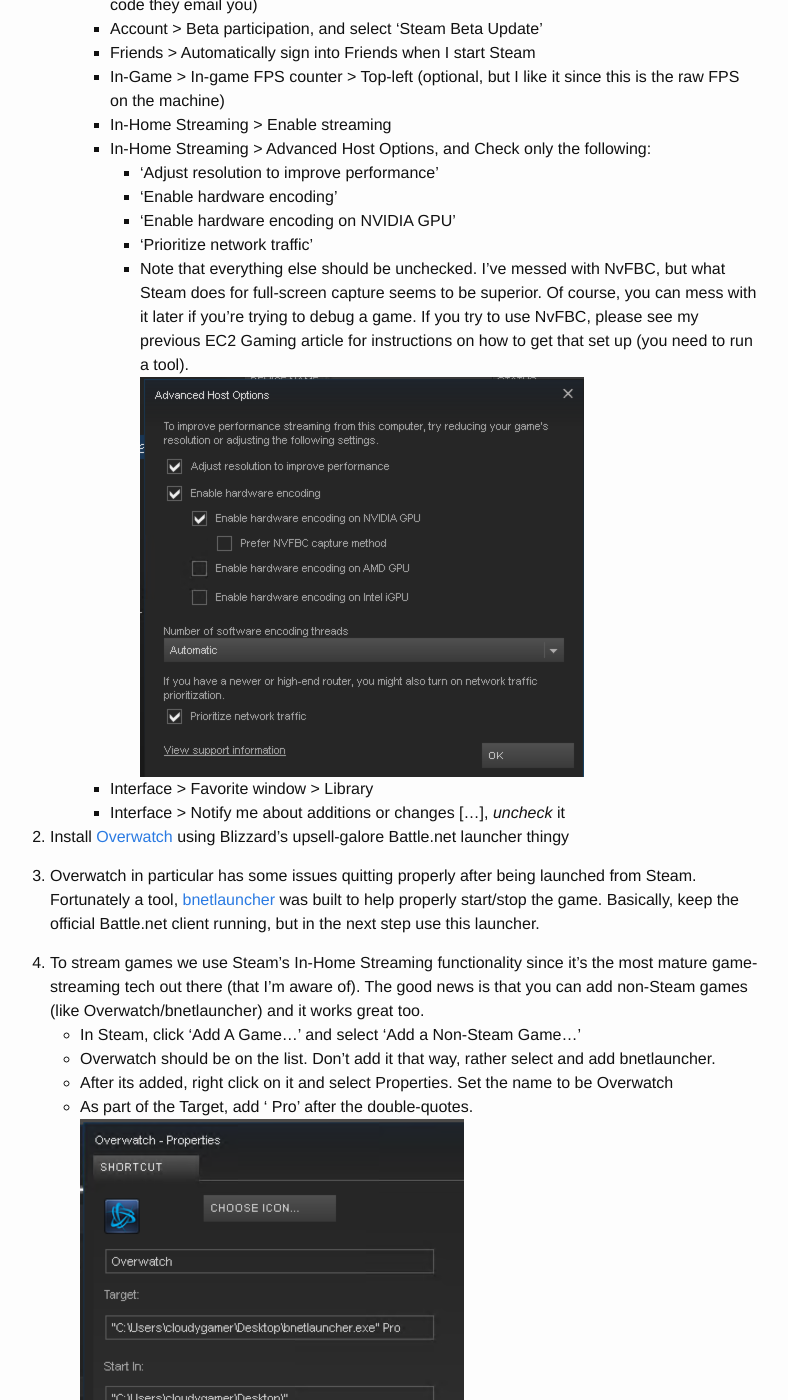
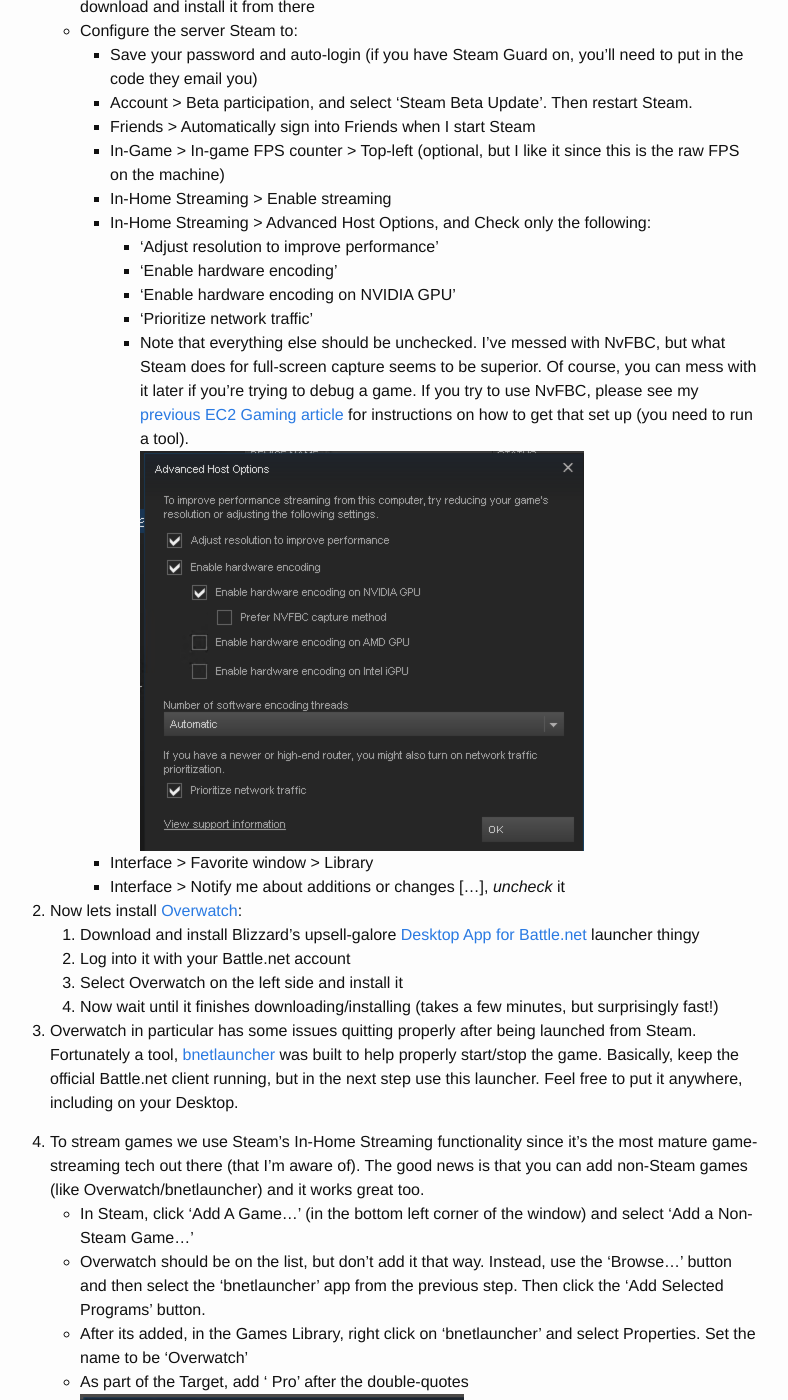
Before and after one commit to lg/lg.io, a Jekyll site: the page built from _posts/2016-10-12-cloudy-gamer-playing-overwatch-on-azures-new-monster-gpu-instances.md, in a window 1280 px wide and 1400 px high, scrolled down 17360 px. Shown: the whole window, without its empty margins (250-1038 px from the left). Built offline with Jekyll 4.4.1, drawn with Linux system fonts in a browser that asks for light colours; comment, search, counter and statistics services are not loaded; some of the changed text lies outside the part shown.

Commit message:
fixed a couple more things

```diff
--- a/_posts/2016-10-12-cloudy-gamer-playing-overwatch-on-azures-new-monster-gpu-instances.md
+++ b/_posts/2016-10-12-cloudy-gamer-playing-overwatch-on-azures-new-monster-gpu-instances.md
@@ -187,14 +187,14 @@ Meanwhile, I suggest watching this quick video I made, plus skim the instruction
 	<br/>![](/assets/azure-overwatch/disable-non-nvidia-driver.png){:width="520"}
 
 1. You're using the Remote Desktop service in Windows to administer everything. The problem is that whenever you disconnect from the server, Remote Desktop will lock the screen (and you'll need to CTRL-ALT-DEL to be able to use things). This is no good if we'll want games to be running.
-	- On the desktop, right click and create a shortcut and have it run the command `tscon 1 /dest:console` and name it 'Disconnect'
+	- On the desktop, right click and create a new shortcut and have it run the command `tscon 1 /dest:console` and name it 'Disconnect'. NOTE: sometimes `tscon 1` isn't the correct one, try `tscon 2`. you'll know that it works if you get disconnected when running this after the remaining steps below.
 	<br/>![](/assets/azure-overwatch/disconnect-shortcut.png){:width="638"}
 	- Right click on it, select Properties and click the 'Advanced' button
 	- Put a checkmark in the 'Run as administrator' option
 	<br/>![](/assets/azure-overwatch/run-as-admin.png){:width="391"}
-	- In the next step and we'll be using this link, plus also with Steam later
+	- In the next step and going forward, we'll be using this link when needing to log out of Remote Desktop but keep the unlocked desktop available for other applications
 
-1. Ok this is a weird one. You'll need to install TightVNC from the internet so you can configure the monitors properly. Depending on the Azure machine type you selects and the amount of graphics cards, you'll need to disable things.
+1. Ok this is a weird one. You'll need to install TightVNC from the internet so you can configure the monitors properly. Depending on the Azure machine type you selected and the amount of graphics cards, you'll need to disable things.
 	- Download TightVNC 64-bit from [here](http://www.tightvnc.com/download.php).
 	- Install it and set some passwords.
 	- Once completed, right click on the new system tray icon, select 'Configuration...', and 'Set...' by 'Primary password' and type in a **secure** password. Remember that your machine is open to the world and people most certainly do port scan looking around for machines like yours to play with. Secure passwords are key.
@@ -206,12 +206,12 @@ Meanwhile, I suggest watching this quick video I made, plus skim the instruction
 	- Under 'Multiple displays', select 'Show only on 1' and click 'Apply'
 	<br/>[![](/assets/azure-overwatch/show-only-on-1-thumb.jpg){:width="717"}](/assets/azure-overwatch/show-only-on-1.png)
 	- Select 'Keep Settings' and you're done here. You can disconnect from the VNC server.
-	- Go back in Remote Desktop and you can now uninstall TightVNC. This is the only config that can only be done this way.
+	- Go back in Remote Desktop and you can now uninstall TightVNC. This is the only configuration change that needs to be done this way.
 	- **HELP REQUESTED:** Is there a better way of doing this without needing to use TightVNC?
 
 ### Part 3: Audio
 
-1. Enable audio in Windows Server, the service is off by default
+1. Enable audio in Windows Server (the service is off by default)
 	- Click the Start button and type in 'Services'
 	- Double click on 'Windows Audio' and select 'Automatic' for 'Startup type'
 
@@ -223,7 +223,7 @@ Meanwhile, I suggest watching this quick video I made, plus skim the instruction
 ### Part 4: ZeroTier VPN
 
 1. Azure (like EC2 and others) is still *very* fresh with IPv6, and it's current implementation is not enough for use here. We'll need to force disable it in Windows otherwise some software might try to do a [IPv6-over-IPv4](https://en.wikipedia.org/wiki/Teredo_tunneling) tunnel which ruins everything (Zerotier for examples tries to do this).
-	- Open up an Administrator PowerShell (click Start, right click on 'Windows PowerShell' and 'Run as Administrator'.
+	- Open up an Administrator PowerShell (click Start, right click on 'Windows PowerShell' and 'Run as Administrator')
 	- Then run the following:
 
 			Set-Net6to4Configuration -State disabled
@@ -241,7 +241,7 @@ Meanwhile, I suggest watching this quick video I made, plus skim the instruction
 		- Write down that Network ID
 		<br/>[![](/assets/azure-overwatch/zerotier-config-thumb.jpg){:width="705"}](/assets/azure-overwatch/zerotier-config.png)
 	- Now, go install ZeroTier on the server. The Windows download link is [here](https://download.zerotier.com/dist/ZeroTier%20One.msi). When installing, select to approve everything, including the network adapter.
-	- At the end, it'll come up with the ZeroTier One window. Put that Network ID in there and click Join. Click Yes on any Windows prompts.
+	- At the end, it'll come up with the ZeroTier One window. Put your Network ID at the bottom and click Join. Click Yes on any Windows prompts.
 	<br/>![](/assets/azure-overwatch/zerotier-server.png){:width="412"}
 	- Repeat the same installation of ZeroTier again except on your laptop. The Mac download link is [here](https://download.zerotier.com/dist/ZeroTier%20One.pkg). Have it join the same network.
 	<br/>![](/assets/azure-overwatch/zerotier-client.png){:width="401"}
@@ -258,15 +258,15 @@ Meanwhile, I suggest watching this quick video I made, plus skim the instruction
 
 	![](/assets/azure-overwatch/network-adapters.png){:width="1007"}
 
-1. I'd recommend rebooting now, just because of all the quirky network changes. Note that ZeroTier will always reconnect on both systems, so if you ever need to make changes, use ZeroTier One on both systems to configure things.
+1. I'd recommend rebooting now, just because of all the quirky network changes. Note that ZeroTier will always reconnect on both systems, so if you ever need to make changes, use ZeroTier One on both systems to configure network changes.
 
 ### Part 5: Steam In-Home Streaming + OverWatch
 
 1. Install Steam (yes, even though we eventually want to play Overwatch, we need Steam's [In-Home Streaming](http://store.steampowered.com/streaming/) to work)
 	- Click on the Internet Explorer button on the task bar and go to 'https://steampowered.com' and download and install it from there
-	- Configure Steam to:
+	- Configure the server Steam to:
 		- Save your password and auto-login (if you have Steam Guard on, you'll need to put in the code they email you)
-		- Account > Beta participation, and select 'Steam Beta Update'
+		- Account > Beta participation, and select 'Steam Beta Update'. Then restart Steam.
 		- Friends > Automatically sign into Friends when I start Steam
 		- In-Game > In-game FPS counter > Top-left (optional, but I like it since this is the raw FPS on the machine)
 		- In-Home Streaming > Enable streaming
@@ -275,20 +275,24 @@ Meanwhile, I suggest watching this quick video I made, plus skim the instruction
 			- 'Enable hardware encoding'
 			- 'Enable hardware encoding on NVIDIA GPU'
 			- 'Prioritize network traffic'
-			- Note that everything else should be unchecked. I've messed with NvFBC, but what Steam does for full-screen capture seems to be superior. Of course, you can mess with it later if you're trying to debug a game. If you try to use NvFBC, please see my previous EC2 Gaming article for instructions on how to get that set up (you need to run a tool).
+			- Note that everything else should be unchecked. I've messed with NvFBC, but what Steam does for full-screen capture seems to be superior. Of course, you can mess with it later if you're trying to debug a game. If you try to use NvFBC, please see my [previous EC2 Gaming article]({% post_url 2015-07-05-revised-and-much-faster-run-your-own-highend-cloud-gaming-service-on-ec2 %}) for instructions on how to get that set up (you need to run a tool).
 			<br/>![](/assets/azure-overwatch/steam-streaming-server.png){:width="444"}
 		- Interface > Favorite window > Library
 		- Interface > Notify me about additions or changes [...], *uncheck* it
 
-1. Install [Overwatch](https://playoverwatch.com) using Blizzard's upsell-galore Battle.net launcher thingy
+1. Now lets install [Overwatch](https://playoverwatch.com):
+	1. Download and install Blizzard's upsell-galore [Desktop App for Battle.net](http://us.battle.net/en/app/) launcher thingy
+	1. Log into it with your Battle.net account
+	1. Select Overwatch on the left side and install it
+	1. Now wait until it finishes downloading/installing (takes a few minutes, but surprisingly fast!)
 
-1. Overwatch in particular has some issues quitting properly after being launched from Steam. Fortunately a tool, [bnetlauncher](http://madalien.com/stuff/bnetlauncher/) was built to help properly start/stop the game. Basically, keep the official Battle.net client running, but in the next step use this launcher.
+1. Overwatch in particular has some issues quitting properly after being launched from Steam. Fortunately a tool, [bnetlauncher](http://madalien.com/stuff/bnetlauncher/) was built to help properly start/stop the game. Basically, keep the official Battle.net client running, but in the next step use this launcher. Feel free to put it anywhere, including on your Desktop.
 
 1. To stream games we use Steam's In-Home Streaming functionality since it's the most mature game-streaming tech out there (that I'm aware of). The good news is that you can add non-Steam games (like Overwatch/bnetlauncher) and it works great too.
-	- In Steam, click 'Add A Game...' and select 'Add a Non-Steam Game...'
-	- Overwatch should be on the list. Don't add it that way, rather select and add bnetlauncher.
-	- After its added, right click on it and select Properties. Set the name to be Overwatch
-	- As part of the Target, add ' Pro' after the double-quotes.
+	- In Steam, click 'Add A Game...' (in the bottom left corner of the window) and select 'Add a Non-Steam Game...'
+	- Overwatch should be on the list, but don't add it that way. Instead, use the 'Browse...' button and then select the 'bnetlauncher' app from the previous step. Then click the 'Add Selected Programs' button.
+	- After its added, in the Games Library, right click on 'bnetlauncher' and select Properties. Set the name to be 'Overwatch'
+	- As part of the Target, add ' Pro' after the double-quotes
 	<br/>![](/assets/azure-overwatch/overwatch.png){:width="384"}
 
 1. On your computer (in Steam), configure it as such:
@@ -302,14 +306,15 @@ Meanwhile, I suggest watching this quick video I made, plus skim the instruction
 
 ### Part 6: Let's play!
 
-It's relatively simple to actually play, but there's some details you need to know:
+1. Make sure the Steam client is running on your laptop
+2. On ther server, fully exit Steam and re-open it. After a few seconds, you should see the In-Home Streaming popup saying the two machines see eachother.
+3. Use the 'Disconnect' shortcut from earlier to close Remote Desktop
+4. On the Steam client, click the Play button and hopefully the game will load!
+5. In Overwatch, go to Options, and set the graphics quality to Epic, hit the Apply button and restart the game.
+6. Happy gaming!!
 
-- First, the Steam clients need to detect eachother. Due to a bug in the Steam Mac client, it can't broadcast over all interfaces (i.e. our VPN adapter) that it's online. This means you'll always need to start the server Steam client *second*.
-- One tip, instead of quitting the Steam client on the server, you can also go in the Settings and uncheck and recheck the 'Enable streaming' option
-- Always use the Disconnect link on your desktop as the way of closing your Remote Desktop session. Otherwise you'll receive a 'Screen is locked' error.
-- Don't forget to Stop the Azure instance when you're done playing. It'll be very expensive if you don't.
-- These M60 cards are insanely powerful, experiment with cranking everything up! :)
-- If you have troubles, I set up a [wiki](https://www.reddit.com/r/cloudygamer/wiki/index) on the [CloudyGamer subreddit](https://www.reddit.com/r/cloudygamer/)
+- Don't forget to Stop the Azure instance when you're done playing. It'll be very expensive if you don't. You can stop the VM without losing your config. If you want to delete everything, make sure to delete the Resource Group in Azure
+- If you have problems with getting going, I set up a [wiki](https://www.reddit.com/r/cloudygamer/wiki/index) on the [CloudyGamer subreddit](https://www.reddit.com/r/cloudygamer/) to hopefully help!
 - Happy gaming!!
 
 [![](/assets/azure-overwatch/azure-game-streaming-2-thumb.jpg){:width="720"}](/assets/azure-overwatch/azure-game-streaming-2.png)<br/>
```
Also changed, not shown: assets/azure-overwatch/zerotier-config-thumb.jpg.
